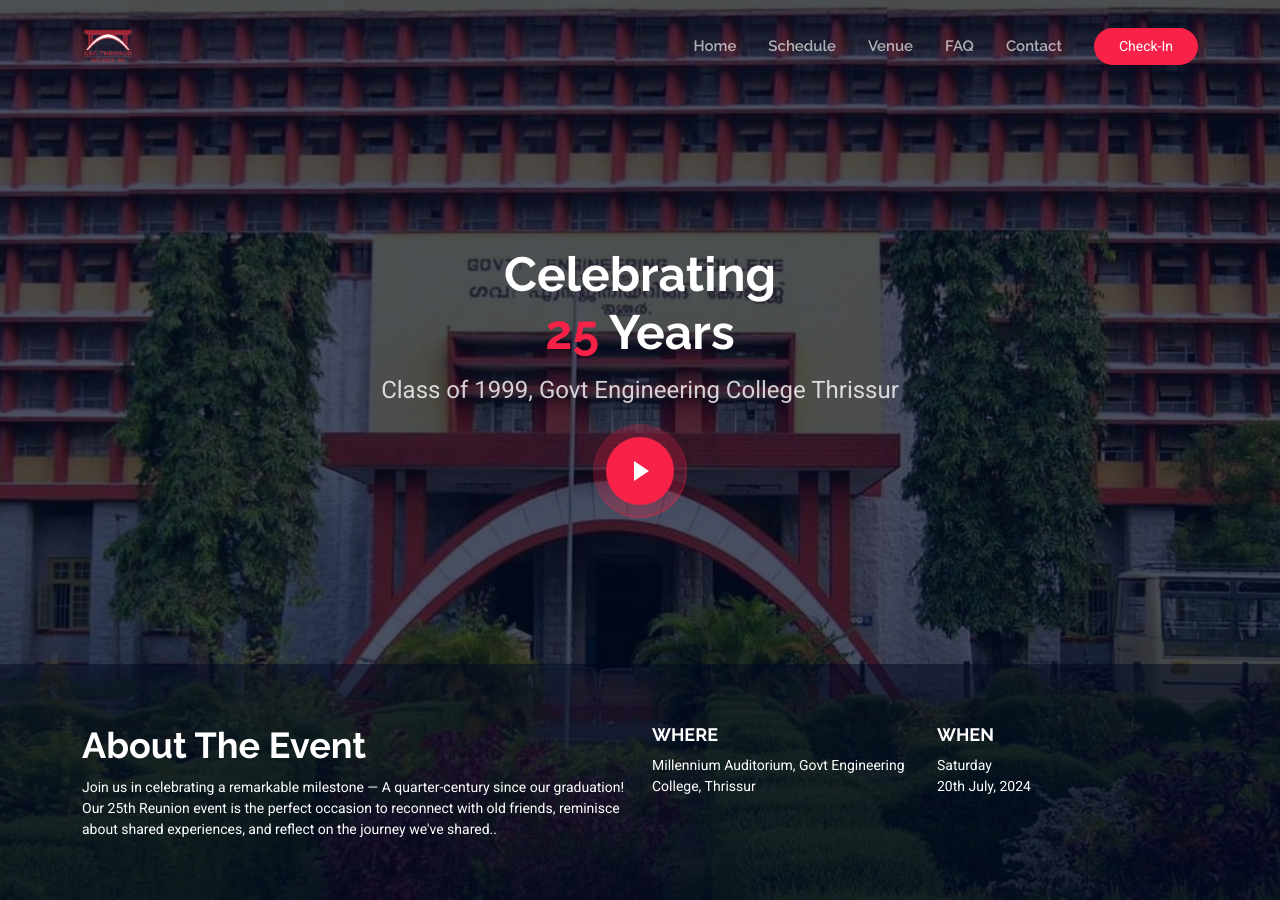
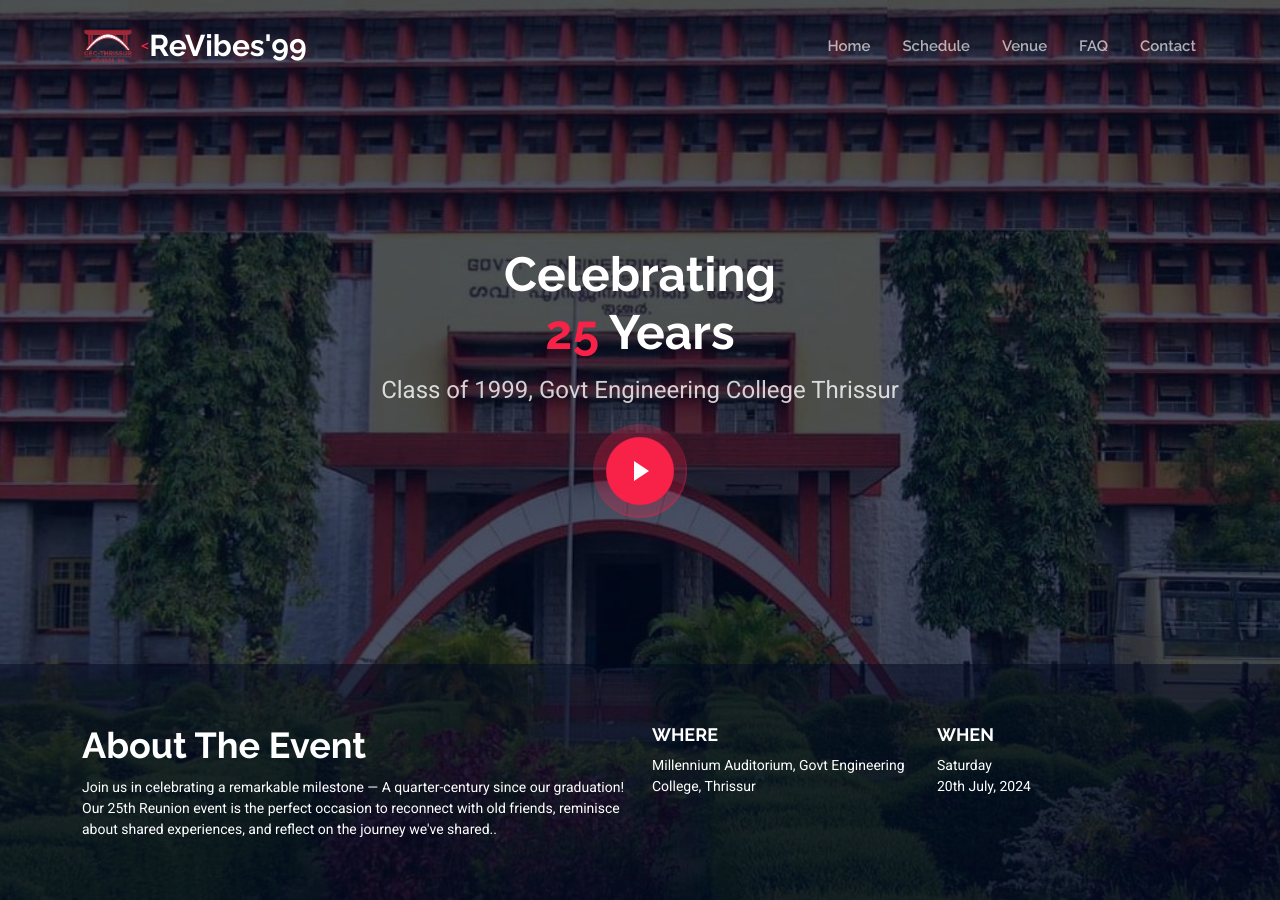
Before and after one commit to dhanyacm/revibes99, a Jekyll site: the page built from index.html, in a window 1280 px wide and 900 px high. Built offline with Jekyll 4.4.1, drawn with Linux system fonts in a browser that asks for light colours.

Commit message:
Update header.html

```diff
--- a/_includes/header.html
+++ b/_includes/header.html
@@ -74,7 +74,7 @@
 
       <a href="index.html" class="logo d-flex align-items-center me-auto">
         <img src="assets/img/GEC_print 2.png" alt="">
-         <!--<h1 class="sitename">ReVibes'99</h1> -->
+         <<h1 class="sitename">ReVibes'99</h1>
       </a>
 
       <nav id="navmenu" class="navmenu">
@@ -88,7 +88,7 @@
         <i class="mobile-nav-toggle d-xl-none bi bi-list"></i>
       </nav>
 
-      <a class="cta-btn d-none d-sm-block" href="{{site.baseurl}}/checkin.html">Check-In</a>
+         <!--<a class="cta-btn d-none d-sm-block" href="{{site.baseurl}}/checkin.html">Check-In</a>-->
 
     </div>
   </header>
```
